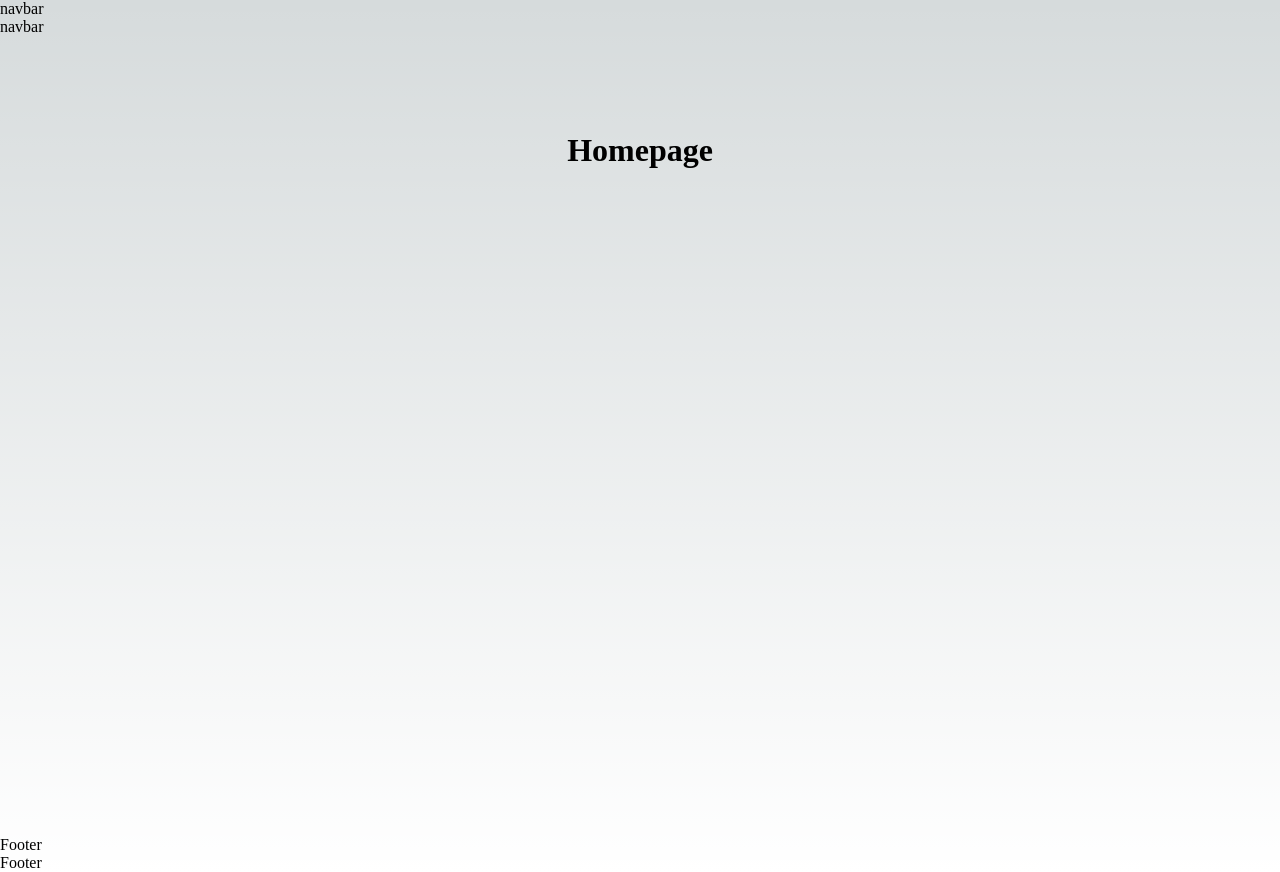
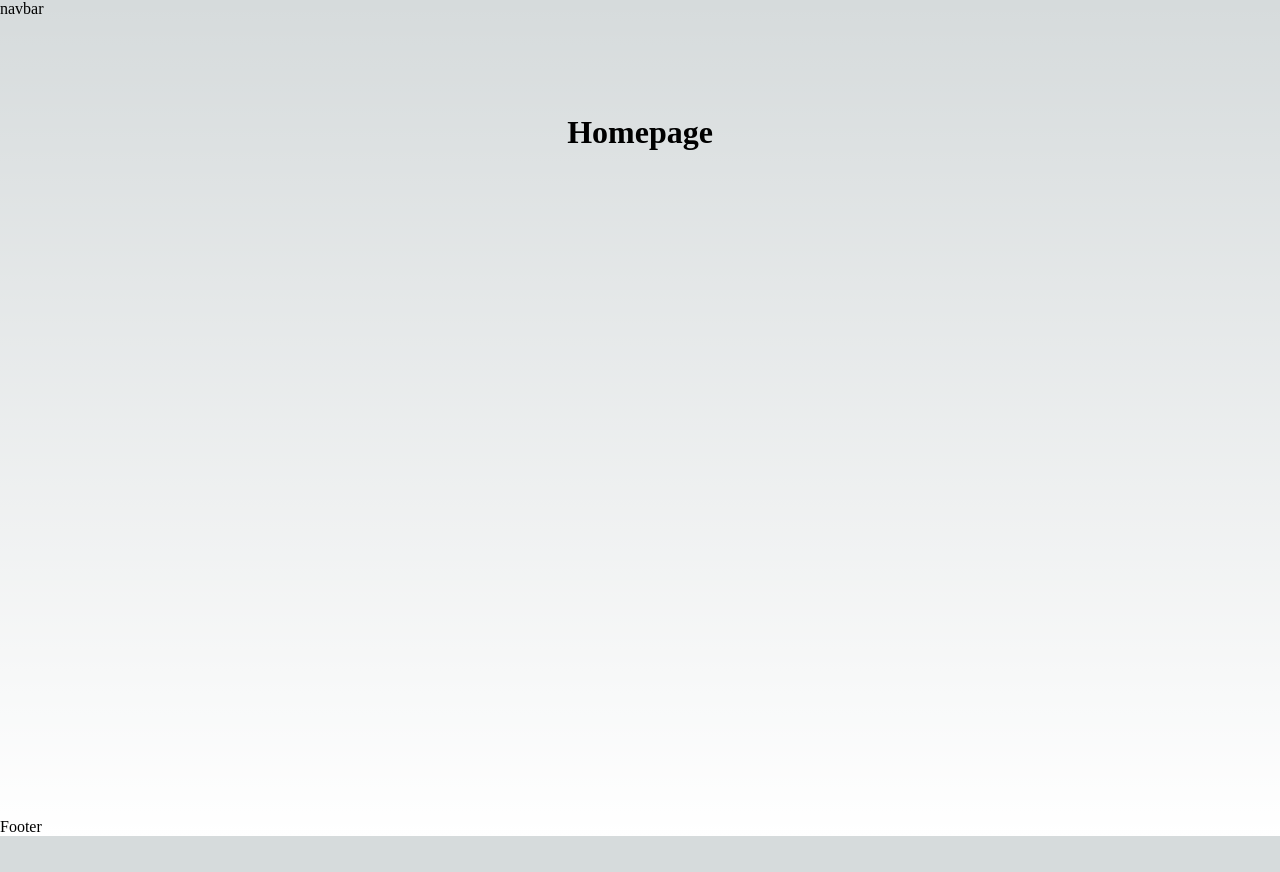
Before and after one commit to daudi13/restauantjs, a Next.js app: page / in a window 1280 px wide. After the commit the page ends 836 px from the top, so only its background shows below. Built offline with nearby package versions, Linux system fonts and the light colour scheme.

Commit message:
remove navbar and footer components

```diff
--- a/pages/index.js
+++ b/pages/index.js
@@ -1,9 +1,6 @@
 import Head from 'next/head'
 import { Inter } from 'next/font/google'
 import styles from '@/styles/Home.module.css'
-import Image from 'next/image'
-import Navbar from './components/Navbar'
-import Footer from './components/Footer'
 
 const inter = Inter({ subsets: ['latin'] })
 
@@ -15,11 +12,9 @@ export default function Home() {
         <meta name="description" content="Pizza restauraunt near me" />
         <meta name="viewport" content="width=device-width, initial-scale=1" />
       </Head>
-      <Navbar/>
       <main className={styles.main}>
         <h1>Homepage</h1>
       </main>
-      <Footer/>
     </div>
   )
 }
```
